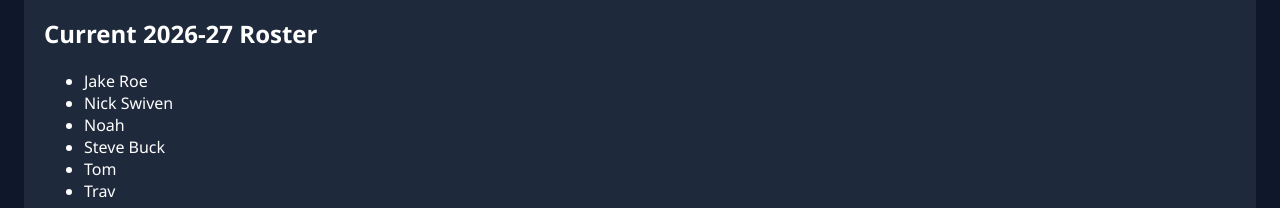
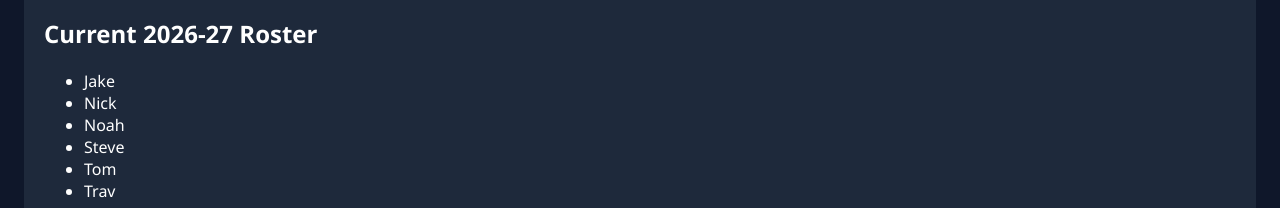
Before and after one commit to Jack-Three/SpeakerBoXXX, a plain HTML site: page index.html in a window 1280 px wide. Shown: the part 1164-1372 px from the top of the page. Drawn offline with Linux system fonts and the light colour scheme.

Commit message:
Add files via upload

```diff
--- a/index.html
+++ b/index.html
@@ -143,10 +143,10 @@
         <h2>Current 2026-27 Roster</h2>
 
         <ul>
-            <li>Jake Roe</li>
-            <li>Nick Swiven</li>
+            <li>Jake</li>
+            <li>Nick</li>
             <li>Noah</li>
-            <li>Steve Buck</li>
+            <li>Steve</li>
             <li>Tom</li>
             <li>Trav</li>
         </ul>
```
